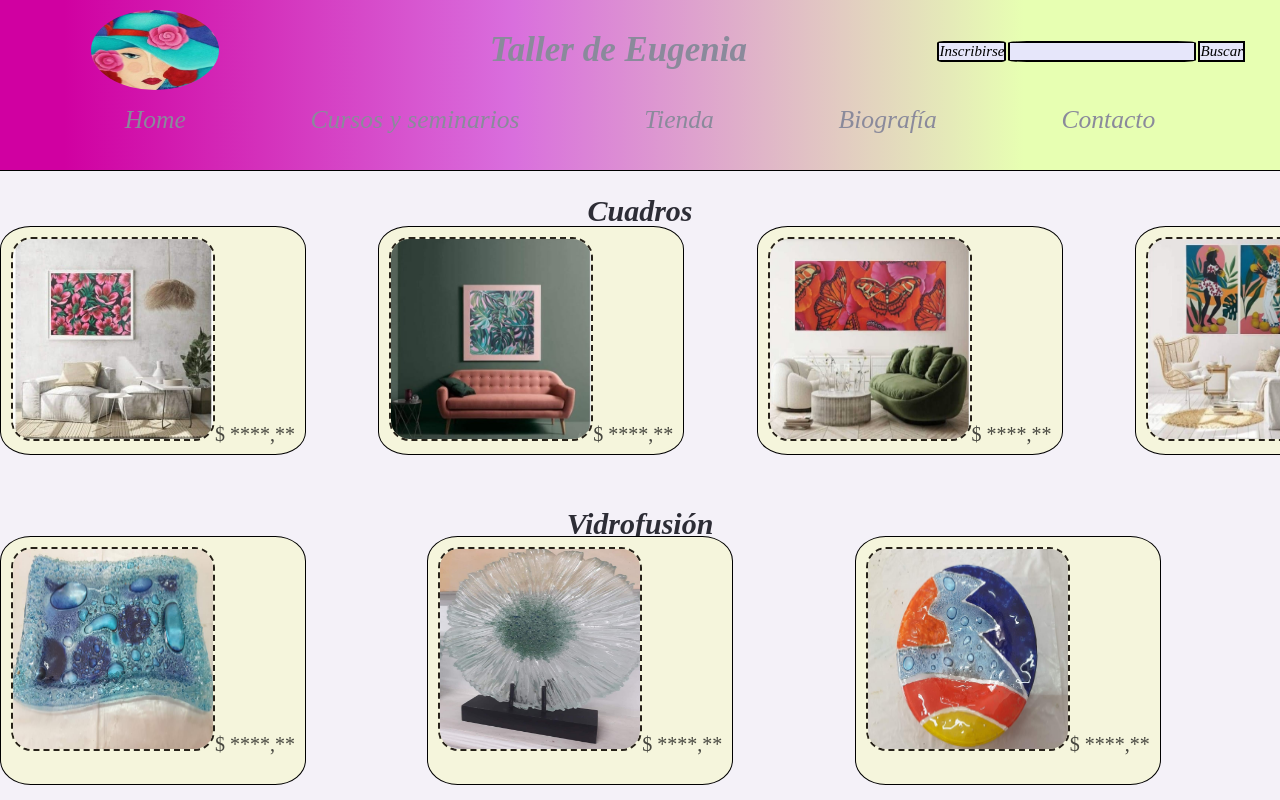
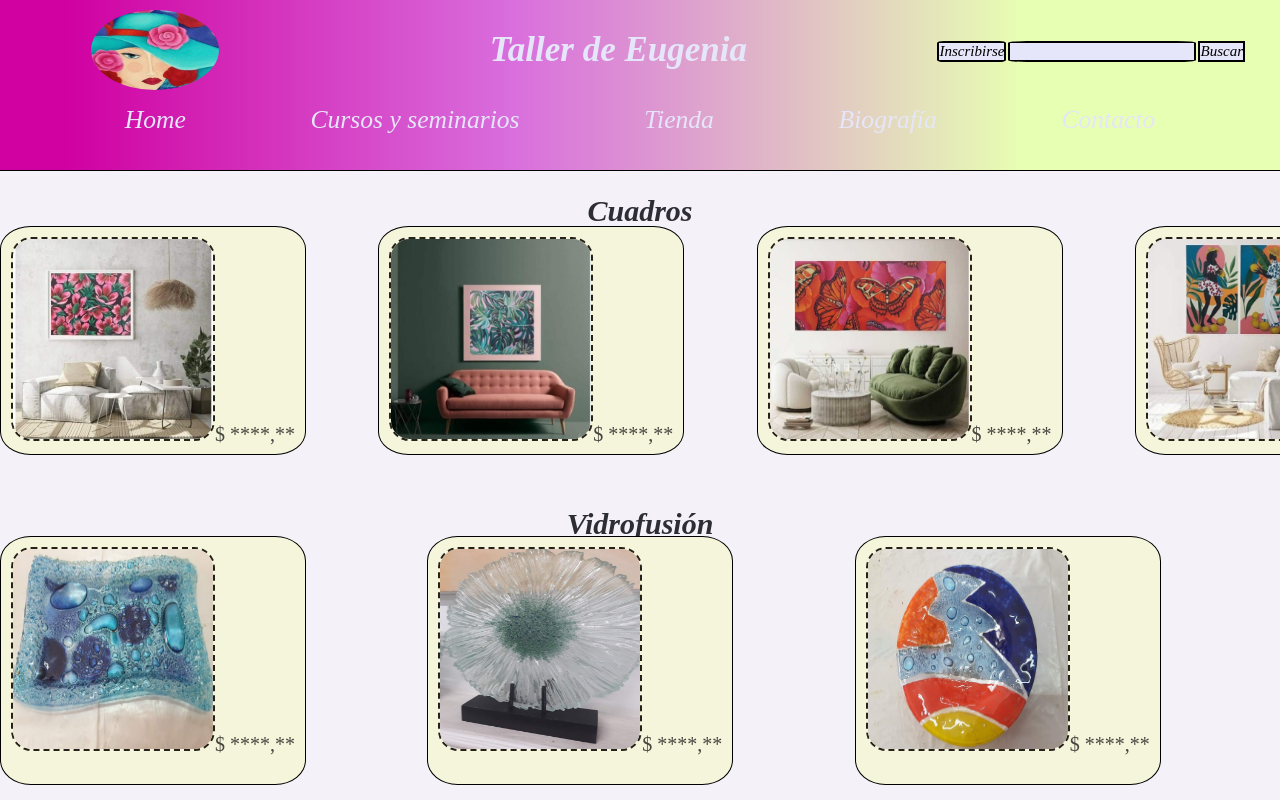
Before and after one commit to snt7886/taller-de-arte-santiago-abrate, a plain HTML site: page index.html in a window 1280 px wide. Shown: the top 800 px of the page. Drawn offline with Linux system fonts and the light colour scheme; a web font is replaced by a local one.

Commit message:
nuevo cambio en textos

```diff
--- a/style.css
+++ b/style.css
@@ -155,7 +155,7 @@ body {
 }
 h1 {
     text-decoration: none;
-    color: rgb(138, 138, 155);
+    color: lavender;
     font-family: 'Brygada 1918', serif;
     font-size: 35px;
     font-style: italic;
@@ -174,7 +174,7 @@ nav {
 }
 .menu_bar_a {
     text-decoration: none;
-    color: rgb(138, 138, 155);
+    color: lavender;
     font-family: 'Brygada 1918', serif;
     font-size: 2vw;
     font-style: italic;
```
